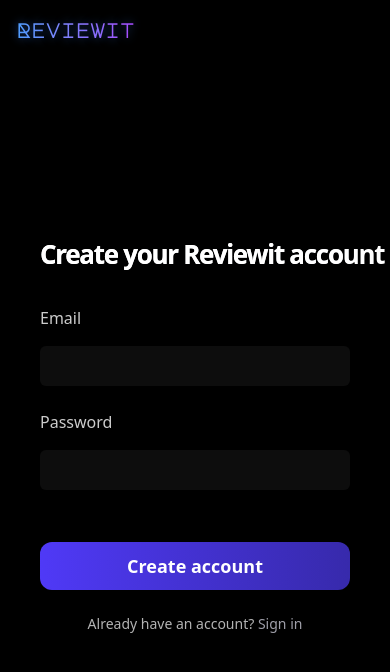
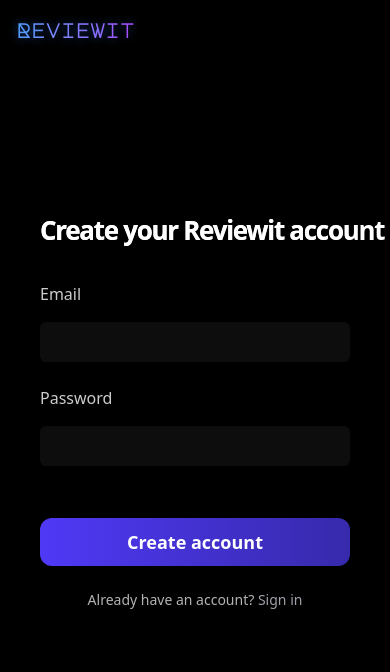
Before and after one commit to ht1423/Reviewit, a React (Vite) app in the folder frontend/: page /auth in a window 390 px wide. Shown: the top 672 px of the page. Built offline with nearby package versions, Linux system fonts and the light colour scheme; no server answers.

Commit message:
auth margin updated

```diff
--- a/frontend/src/components/auth/Card.jsx
+++ b/frontend/src/components/auth/Card.jsx
@@ -25,7 +25,7 @@ function Card({ action }) {
   const toggleAction = action === 'signin' ? () => navigate('/auth?action=signup') : () => navigate('/auth?action=signin')
 
   return (
-    <div className='flex flex-col p-10 rounded-2xl w-full max-w-md lg:max-w-[480px]  backdrop-blur-sm shadow-2xl mb-24 sm:mb-12'>
+    <div className='flex flex-col p-10 rounded-2xl w-full max-w-md lg:max-w-[480px]  backdrop-blur-sm shadow-2xl mb-36 sm:mb-12'>
       <div className='text-[26px] sm:text-[30px] lg:text-[32px] whitespace-nowrap text-white mb-8 sm:mb-12 text-center font-semibold tracking-tighter bg-gradient-to-r from-white to-gray-300 bg-clip-text text-transparent'>
         {action === 'signin' ? 'Sign in to your account' : 'Create your Reviewit account'}
       </div>
```
